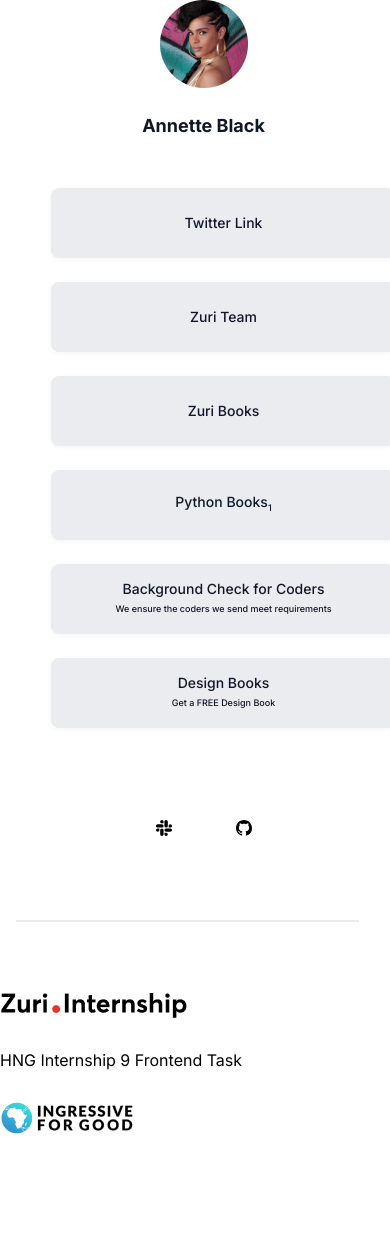
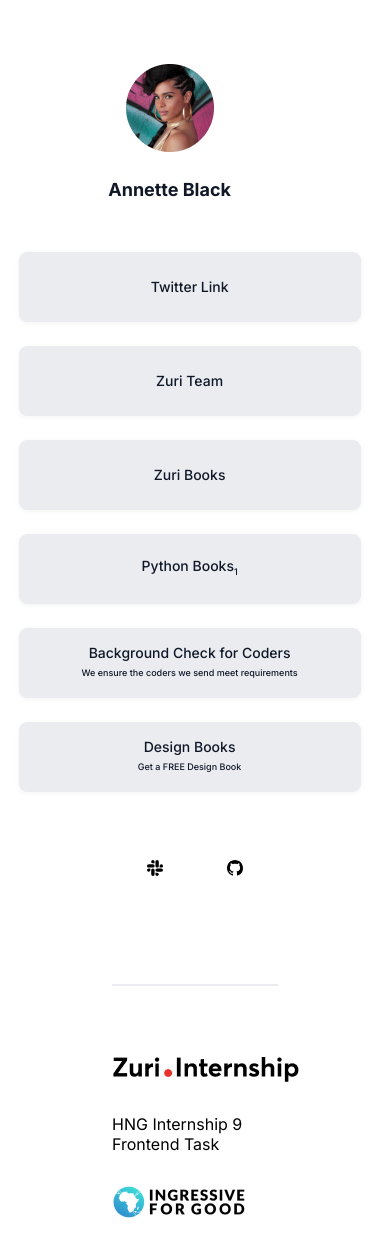
Before and after one commit to Don-Alvin/Zuri-Frontend, a React (Vite) app in the folder Stage-one/: page / in a window 390 px wide. Shown: the top 1256 px of the page. Before the commit the page ends 1150 px from the top, so only its background shows below. Built offline with nearby package versions, Linux system fonts and the light colour scheme.

Commit message:
Final changes

```diff
--- a/Stage-one/src/App.css
+++ b/Stage-one/src/App.css
@@ -1,13 +1,14 @@
 .app {
-	width: 1440px;
-	background-color: #fff;
 	display: flex;
 	flex-direction: column;
 	align-items: center;
+	padding: 64px 112px;
+	gap: 24px;
 }
 
-@media screen and (max-width: 1024px) {
+@media screen and (max-width: 450px) {
 	.app {
-		width: 375px;
+		position: relative;
+		/* overflow-y: hidden; */
 	}
 }
--- a/Stage-one/src/App.jsx
+++ b/Stage-one/src/App.jsx
@@ -1,5 +1,6 @@
 import React from 'react'
 import { Main, Footer } from './components'
+import './App.css'
 
 const App = () => {
   return (
--- a/Stage-one/src/components/Footer/Footer.css
+++ b/Stage-one/src/components/Footer/Footer.css
@@ -4,12 +4,6 @@
 	align-items: center;
 	padding: 48px 0;
 	gap: 64px;
-
-	/* position: absolute;
-	width: 1440px;
-	height: 160px;
-	left: 0;
-	top: 998px; */
 }
 
 .footer__line {
@@ -29,20 +23,21 @@
 
 /* Mobile Version */
 
-@media screen and (max-width: 450px) {
+@media screen and (max-width: 890px) {
 	.footer {
-		width: 375px;
+		width: 100%;
 		padding: 32px 0;
 	}
 
 	.footer__line {
-		width: 343px;
+		width: 100%;
 	}
 
 	.footer__content {
-		width: 375px;
+		width: 100%;
 		height: 132px;
 		display: flex;
+		padding: 0 16px;
 		flex-direction: column;
 		align-items: flex-start;
 	}
--- a/Stage-one/src/components/Main/Main.css
+++ b/Stage-one/src/components/Main/Main.css
@@ -1,11 +1,3 @@
-main {
-	display: flex;
-	flex-direction: column;
-	align-items: center;
-	padding: 64px 112px;
-	gap: 24px;
-}
-
 .main {
 	display: flex;
 	flex-direction: column;
@@ -110,23 +102,16 @@
 	background-color: #fff;
 }
 
-@media screen and (max-width: 450px) {
-	main {
-		display: flex;
-		flex-direction: column;
-		align-items: center;
-		padding: 0 16px;
-		gap: 24px;
-		width: 375px;
-	}
+/* Mobile Version */
 
+@media screen and (max-width: 890px) {
 	.main {
-		width: 343px;
+		width: 80%;
 		padding: 0 16px;
 	}
 
 	.profile {
-		width: 343px;
+		width: 80%;
 		height: 140px;
 	}
 
@@ -138,11 +123,12 @@
 	}
 
 	.links {
-		width: 343px;
+		width: 80%;
+		align-items: center;
 	}
 
 	.btn {
-		width: 343px;
+		width: 340px;
 		height: 68px;
 	}
 
@@ -152,6 +138,6 @@
 	}
 
 	.social__links {
-		width: 375px;
+		width: 100%;
 	}
 }
```
